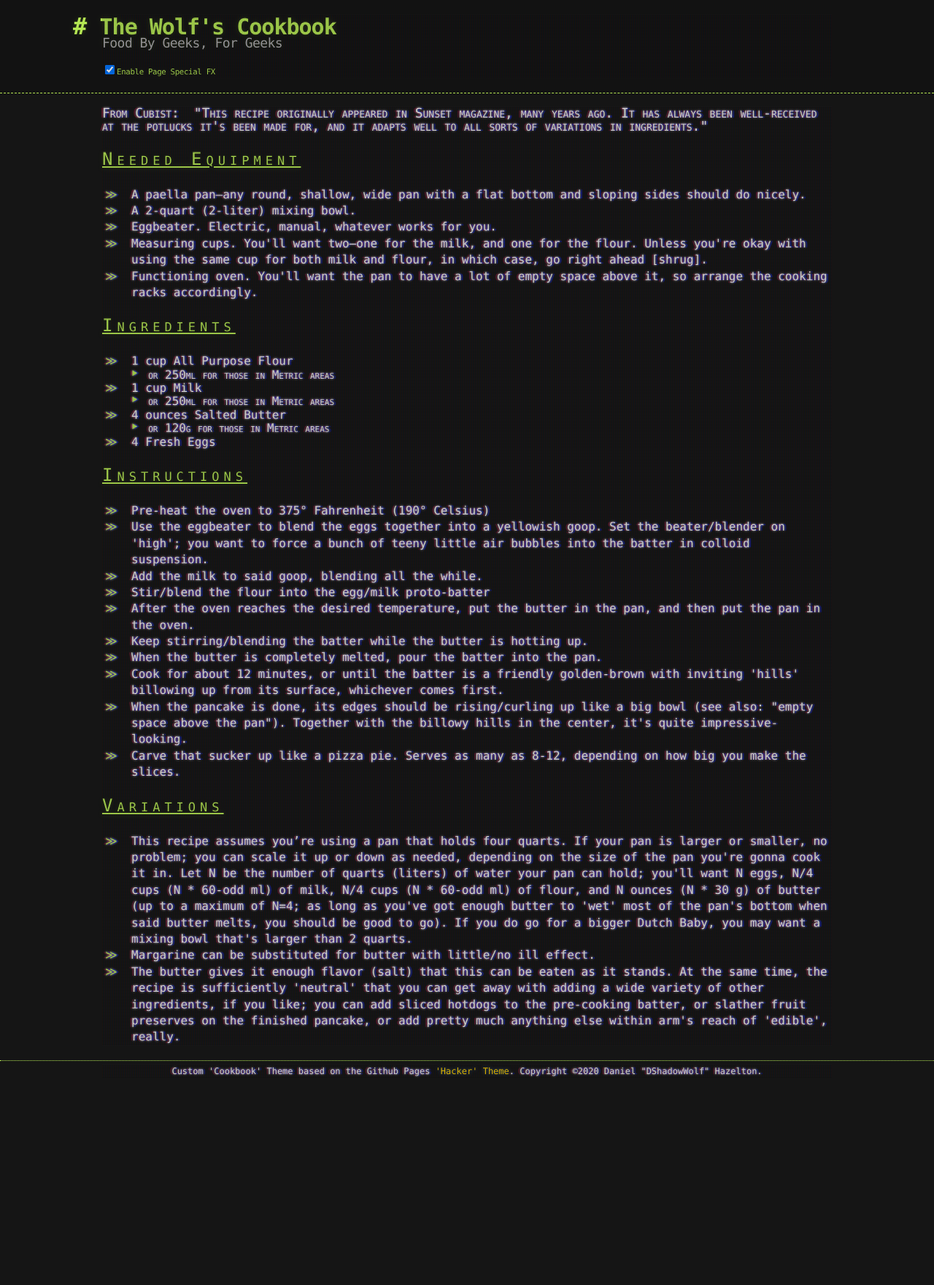
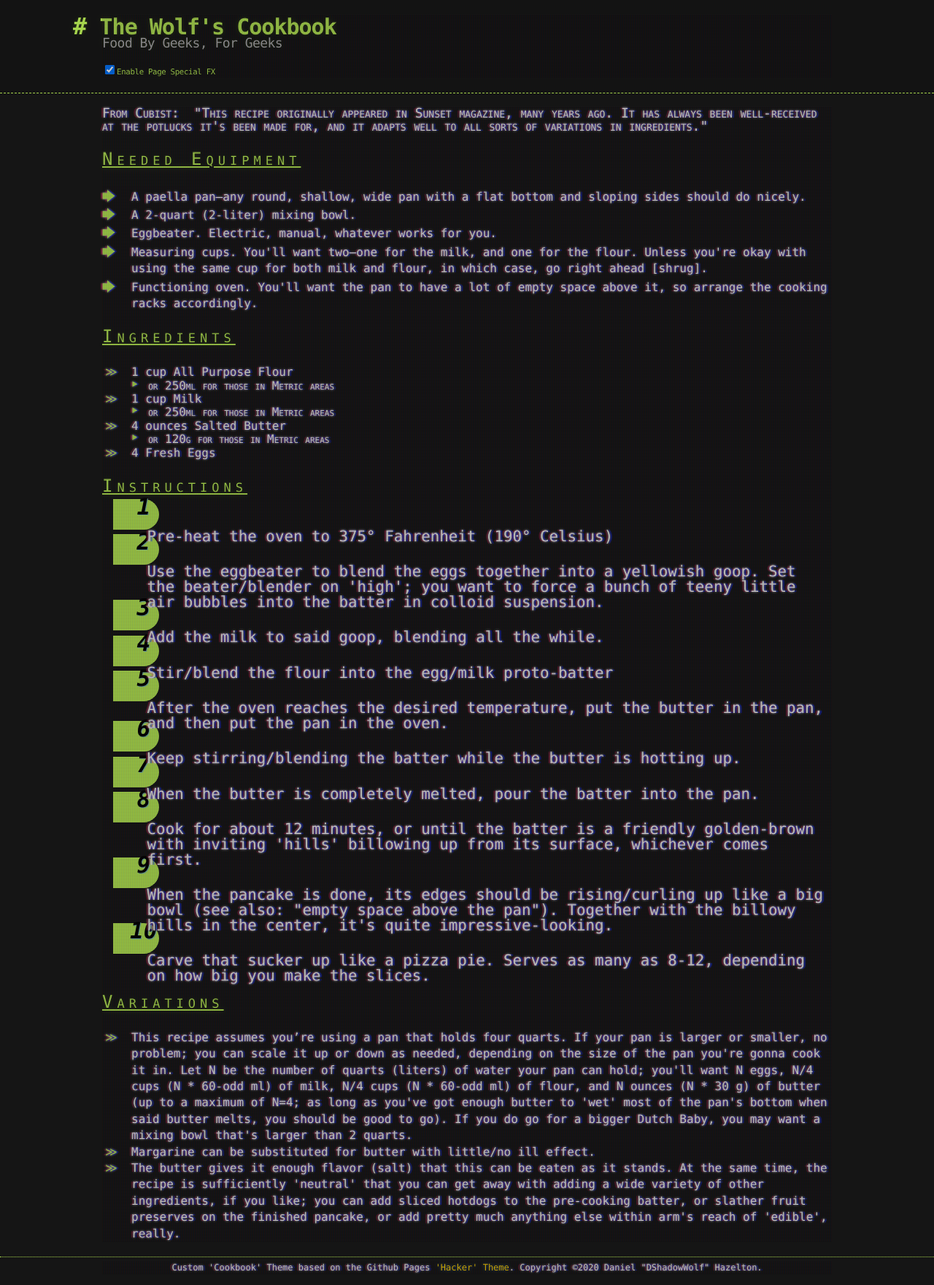
Before and after one commit to dshadowwolf/dshadowwolf.github.io, a Jekyll site: the page built from recipes/4/dutch_baby_cubist.html, in a window 1280 px wide. Shown: the whole page at 73% size. Built offline with Jekyll 4.4.1, drawn with Linux system fonts in a browser that asks for light colours; before the commit the page ends 1492 px from its top, so only the background shows below that.

Commit message:
styling and format updates

```diff
--- a/_sass/cookbook-theme.scss
+++ b/_sass/cookbook-theme.scss
@@ -322,6 +322,53 @@ ol > li > ul li > ul > li::marker {
     color: $conifer;
 }
 
+
+ul.equipment > li::marker {
+    content: "\1f846\00a0\00a0";
+    font-size: 18px;
+    color: $conifer;
+}
+
+ol.instructions {
+  clear: both;
+  list-style: none;
+  padding-left: 2%;
+}
+ol.instructions li {
+  margin: 2em 0;
+  padding-top: 1em;
+  display: block;
+  position: relative;
+  counter-increment: inst;
+}
+ol.instructions li::before {
+  content: counter(inst);
+
+  background: $conifer;
+  color: black;
+
+  font-size: 1em;
+  font-weight: 700;
+  font-style: italic;
+  text-shadow: 1px 1px $gulf-stream;
+
+  border-radius: 0 0.675em 0.675em 0;
+  font-size: 1.5em;
+  text-align: center;
+
+  padding-top: 0;
+  padding-left: 2.25%;
+  left: -5%;
+  top: -0.65em;
+  height: 1.35em;
+  width: 1.35em;
+  position: absolute;
+
+  transition: all 0.2s ease-in-out;
+
+  z-index: -1;
+}
+
 blockquote {
     color: $blockquote-color;
     padding-left: 10px;
--- a/recipes/4/dutch_baby_cubist.html
+++ b/recipes/4/dutch_baby_cubist.html
@@ -34,11 +34,11 @@ equip: [ "A paella pan—any round, shallow, wide pan with a flat bottom and slo
   {% endfor %}
 </ul>
 <h3 id="instructions">Instructions</h3>
-<ul class="instructions">
+<ol class="instructions">
   {% for insn in page.insns %}
   <li>{{ insn }}</li>
   {% endfor %}
-</ul>
+</ol>
 <h3 id="variations">Variations</h3>
 <ul class="variations">
   {% for var in page.variations %}
```
